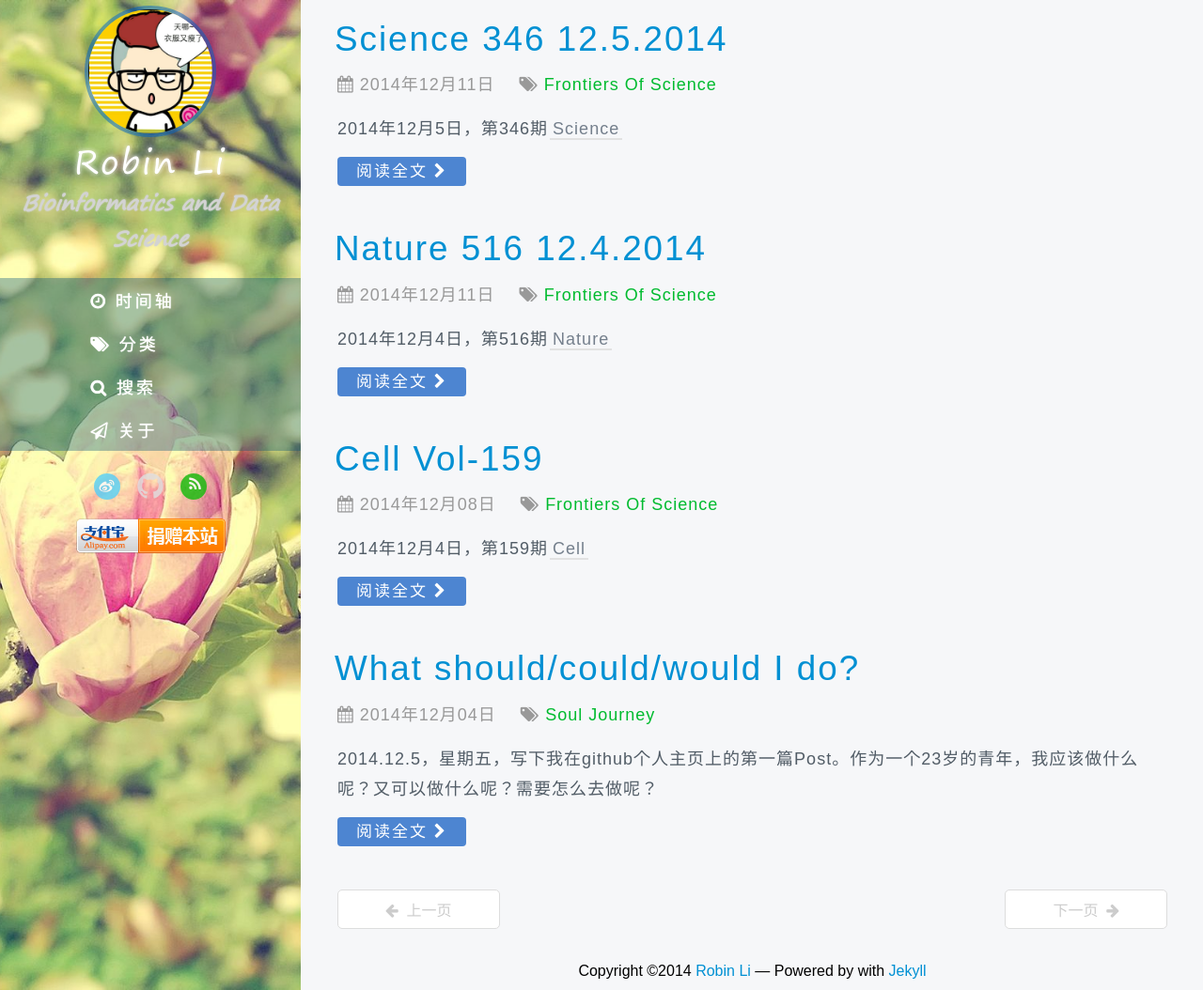
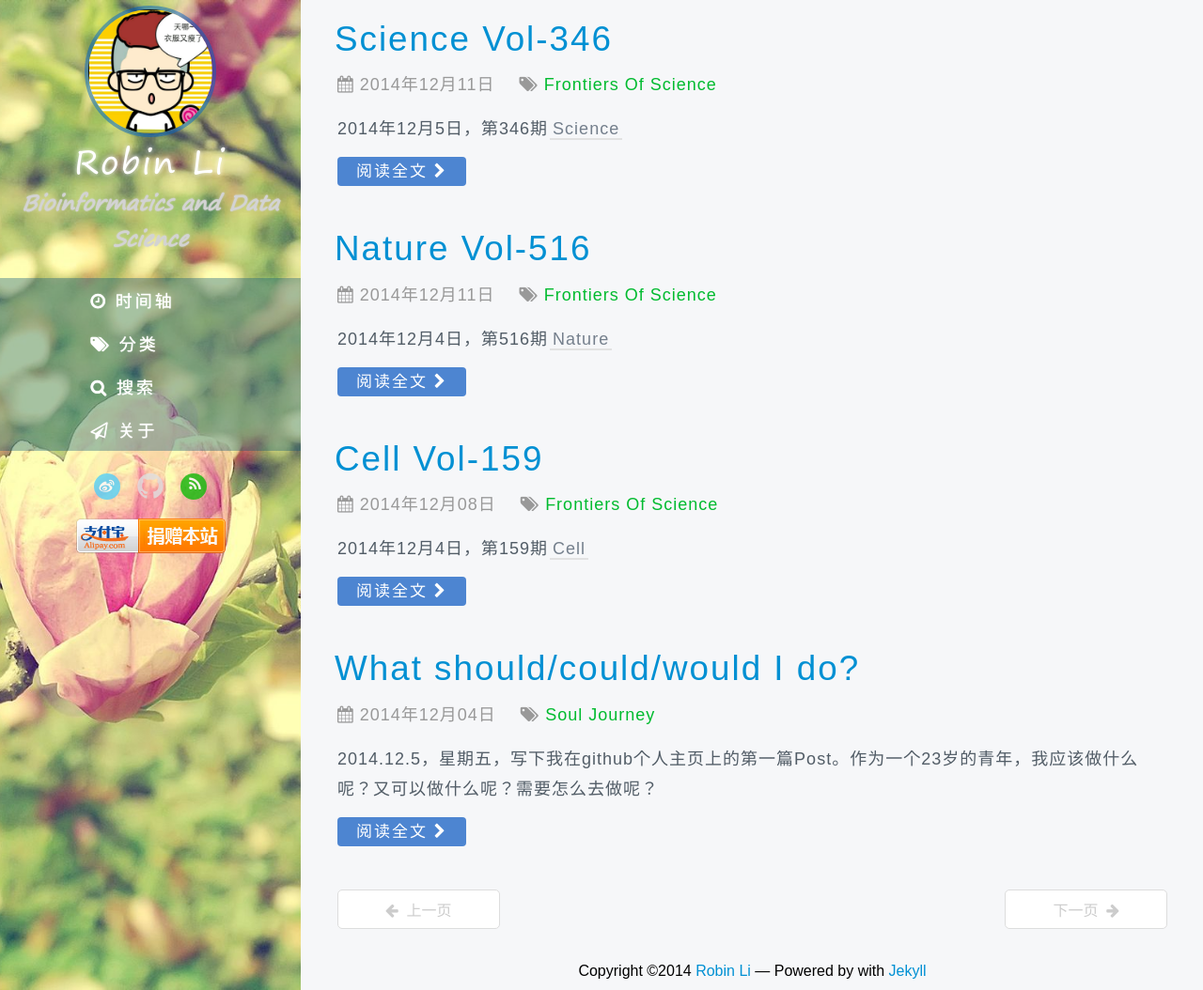
Before and after one commit to pureice/pureice.github.com, a Jekyll site: the page built from index.html, in a window 1280 px wide and 1054 px high. Shown: the whole window at 94% size. Built offline with Jekyll 4.4.1, drawn with Linux system fonts in a browser that asks for light colours; some web fonts are replaced; the list of posts is cut into pages by our own code; comment, search, counter and statistics services are not loaded.

Commit message:
n&s modify

```diff
--- a/_posts/Frontiers of Science/2014-12-11-Nature516.md
+++ b/_posts/Frontiers of Science/2014-12-11-Nature516.md
@@ -1,6 +1,6 @@
 ---
 layout: post
-title: Nature 516 12.4.2014
+title: Nature Vol-516
 comments: true
 category: Frontiers of Science
 tags: [Nature, 516, 12.4.2014]
--- a/_posts/Frontiers of Science/2014-12-11-Science346.md
+++ b/_posts/Frontiers of Science/2014-12-11-Science346.md
@@ -1,6 +1,6 @@
 ---
 layout: post
-title: Science 346 12.5.2014
+title: Science Vol-346
 comments: true
 category: Frontiers of Science
 tags: [Science, 346, 12.4.2014]
```
